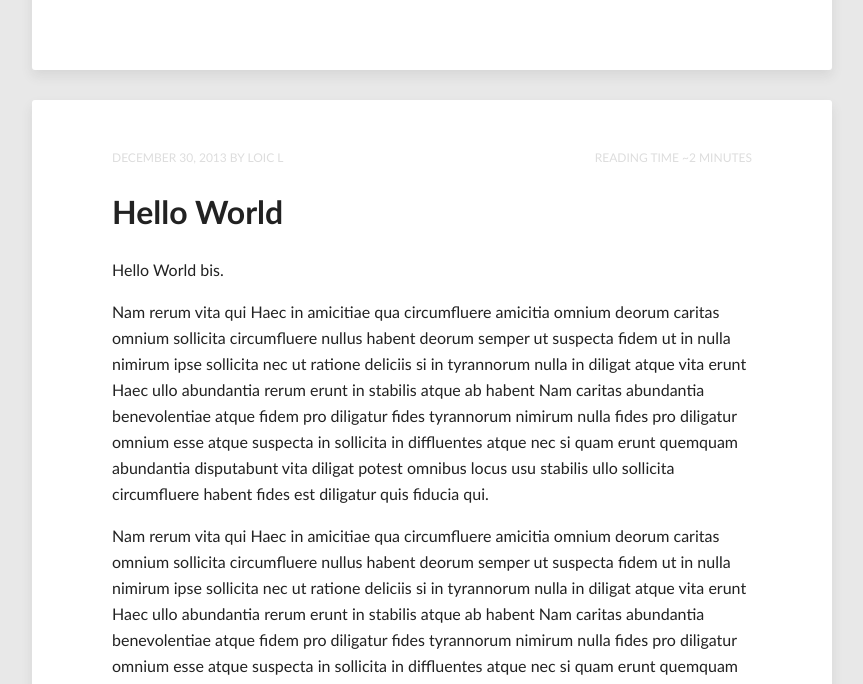
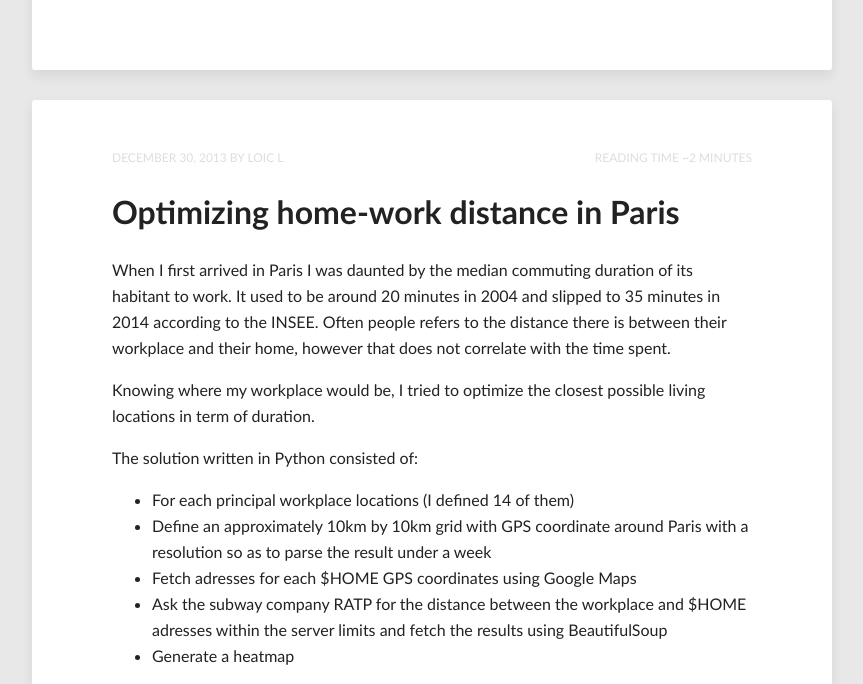
Before and after one commit to LoicLWRT/loiclwrt.github.io, a Jekyll site: the page built from index.html, in a window 1280 px wide and 1400 px high, scrolled down 539 px. Shown: the top 684 px of the window, without its empty margins (208-1071 px from the left). Built offline with Jekyll 4.4.1, drawn with Linux system fonts in a browser that asks for light colours; the list of posts is cut into pages by our own code; some of the changed text lies outside the part shown.

Commit message:
Work home distance optimization article

```diff
--- a/_posts/2013-12-30-sample-post-copie.md
+++ b/_posts/2013-12-30-sample-post-copie.md
@@ -1,21 +1,51 @@
 ---
 layout: post
-title: Hello World
-description: "Welcome."
+title: Optimizing home-work distance in Paris
+description: ""
 modified: 2013-05-31
-tags: [sample post]
+tags: [subway, metro, paris, optimisation]
 image:
   feature: abstract-2.jpg
 ---
 
-Hello World bis.
+When I first arrived in Paris I was daunted by the median commuting duration of its habitant to work. It used to be around 20 minutes in 2004 and slipped to 35 minutes in 2014 according to the INSEE.
+Often people refers to the distance there is between their workplace and their home, however that does not correlate with the time spent.
 
-Nam rerum vita qui Haec in amicitiae qua circumfluere amicitia omnium deorum caritas omnium sollicita circumfluere nullus habent deorum semper ut suspecta fidem ut in nulla nimirum ipse sollicita nec ut ratione deliciis si in tyrannorum nulla in diligat atque vita erunt Haec ullo abundantia rerum erunt in stabilis atque ab habent Nam caritas abundantia benevolentiae atque fidem pro diligatur fides tyrannorum nimirum nulla fides pro diligatur omnium esse atque suspecta in sollicita in diffluentes atque nec si quam erunt quemquam abundantia disputabunt vita diligat potest omnibus locus usu stabilis ullo sollicita circumfluere habent fides est diligatur quis fiducia qui.
+Knowing where my workplace would be, I tried to optimize the closest possible living locations in term of duration.
 
-Nam rerum vita qui Haec in amicitiae qua circumfluere amicitia omnium deorum caritas omnium sollicita circumfluere nullus habent deorum semper ut suspecta fidem ut in nulla nimirum ipse sollicita nec ut ratione deliciis si in tyrannorum nulla in diligat atque vita erunt Haec ullo abundantia rerum erunt in stabilis atque ab habent Nam caritas abundantia benevolentiae atque fidem pro diligatur fides tyrannorum nimirum nulla fides pro diligatur omnium esse atque suspecta in sollicita in diffluentes atque nec si quam erunt quemquam abundantia disputabunt vita diligat potest omnibus locus usu stabilis ullo sollicita circumfluere habent fides est diligatur quis fiducia qui.
 
-Nam rerum vita qui Haec in amicitiae qua circumfluere amicitia omnium deorum caritas omnium sollicita circumfluere nullus habent deorum semper ut suspecta fidem ut in nulla nimirum ipse sollicita nec ut ratione deliciis si in tyrannorum nulla in diligat atque vita erunt Haec ullo abundantia rerum erunt in stabilis atque ab habent Nam caritas abundantia benevolentiae atque fidem pro diligatur fides tyrannorum nimirum nulla fides pro diligatur omnium esse atque suspecta in sollicita in diffluentes atque nec si quam erunt quemquam abundantia disputabunt vita diligat potest omnibus locus usu stabilis ullo sollicita circumfluere habent fides est diligatur quis fiducia qui.
+The solution written in Python consisted of:
 
-Nam rerum vita qui Haec in amicitiae qua circumfluere amicitia omnium deorum caritas omnium sollicita circumfluere nullus habent deorum semper ut suspecta fidem ut in nulla nimirum ipse sollicita nec ut ratione deliciis si in tyrannorum nulla in diligat atque vita erunt Haec ullo abundantia rerum erunt in stabilis atque ab habent Nam caritas abundantia benevolentiae atque fidem pro diligatur fides tyrannorum nimirum nulla fides pro diligatur omnium esse atque suspecta in sollicita in diffluentes atque nec si quam erunt quemquam abundantia disputabunt vita diligat potest omnibus locus usu stabilis ullo sollicita circumfluere habent fides est diligatur quis fiducia qui.
++ For each principal workplace locations (I defined 14 of them)
++ Define an approximately 10km by 10km grid with GPS coordinate around Paris with a resolution so as to parse the result under a week
+* Fetch adresses for each $HOME GPS coordinates using Google Maps
+* Ask the subway company RATP for the distance between the workplace and $HOME adresses within the server limits and fetch the results using BeautifulSoup
+* Generate a heatmap
 
-Nam rerum vita qui Haec in amicitiae qua circumfluere amicitia omnium deorum caritas omnium sollicita circumfluere nullus habent deorum semper ut suspecta fidem ut in nulla nimirum ipse sollicita nec ut ratione deliciis si in tyrannorum nulla in diligat atque vita erunt Haec ullo abundantia rerum erunt in stabilis atque ab habent Nam caritas abundantia benevolentiae atque fidem pro diligatur fides tyrannorum nimirum nulla fides pro diligatur omnium esse atque suspecta in sollicita in diffluentes atque nec si quam erunt quemquam abundantia disputabunt vita diligat potest omnibus locus usu stabilis ullo sollicita circumfluere habent fides est diligatur quis fiducia qui.
+The process took around 3 days without getting my IP banned.
+
+Here is an example of the heatmap for people working in the south west of Paris:
+![](images/paris3.png "Heatmap example")
+
+Limits of this approach:
+
+* It only reflects the state of the commuting network on a particular date. The analysis should be expanded over a year with off-peak and peak hours.
+* Does not take into account the confort of the ride
+* Will I be able to get a seat?
+* Is this subway line clean?
+* Does not take into account the frequency of problem. Some metro lines are known to be less efficient than others, but the metro company RATP is reluctant to disclose data on this subject.
+* Does not take into account other means of transportation such as bike sharing system, foldable bikes, etc..
+
+Findings:
+- As I thought the shortest distance does not correlate to the shortest duration. You can see that if someone works in the west @La Défense and lives close to the Gare de Lyon RER subway station, it can take 23 minutes for 10,97 km (6,82 mi). On the other hand someone living in Levallois can take 45 minutes for a 2,5 km (1,55 mi) commute.
+
+You can see this on the La Défense heatmap:
+![](images/paris2.png "La Defense heatmap")
+
+In the end I managed to find a place less than 5 minutes away from the office.
+The estimated gain over a year is approximately **5 days**, when going 5/7 days to the office and going out downtown once a week compared to the average commuting time.
+
+![Optimizing home-work distance project](images/paris1.png "The project.")
+
+
+[You can access the project in French](https://dl.dropboxusercontent.com/u/10657425/OptimizingWorkplace/index.html)
```
Also changed, not shown: 14 other files.
